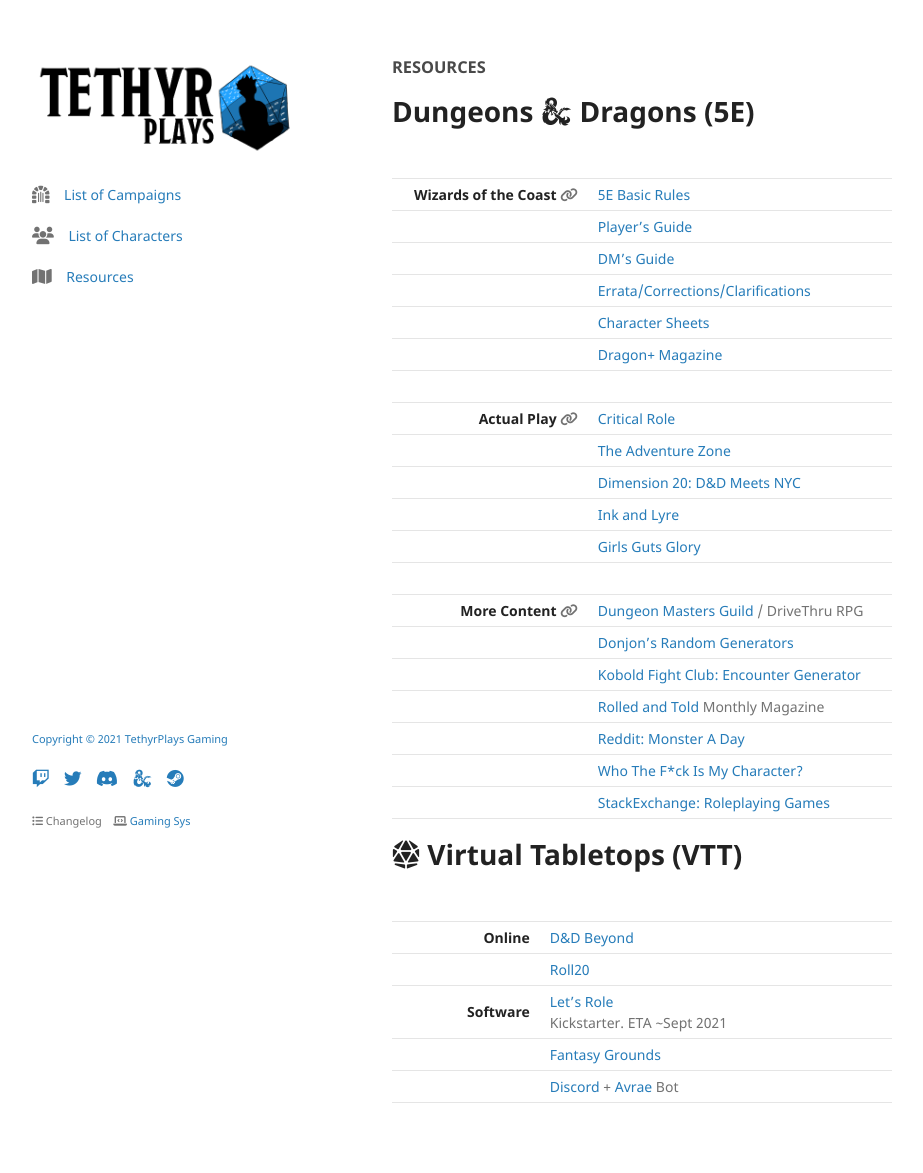
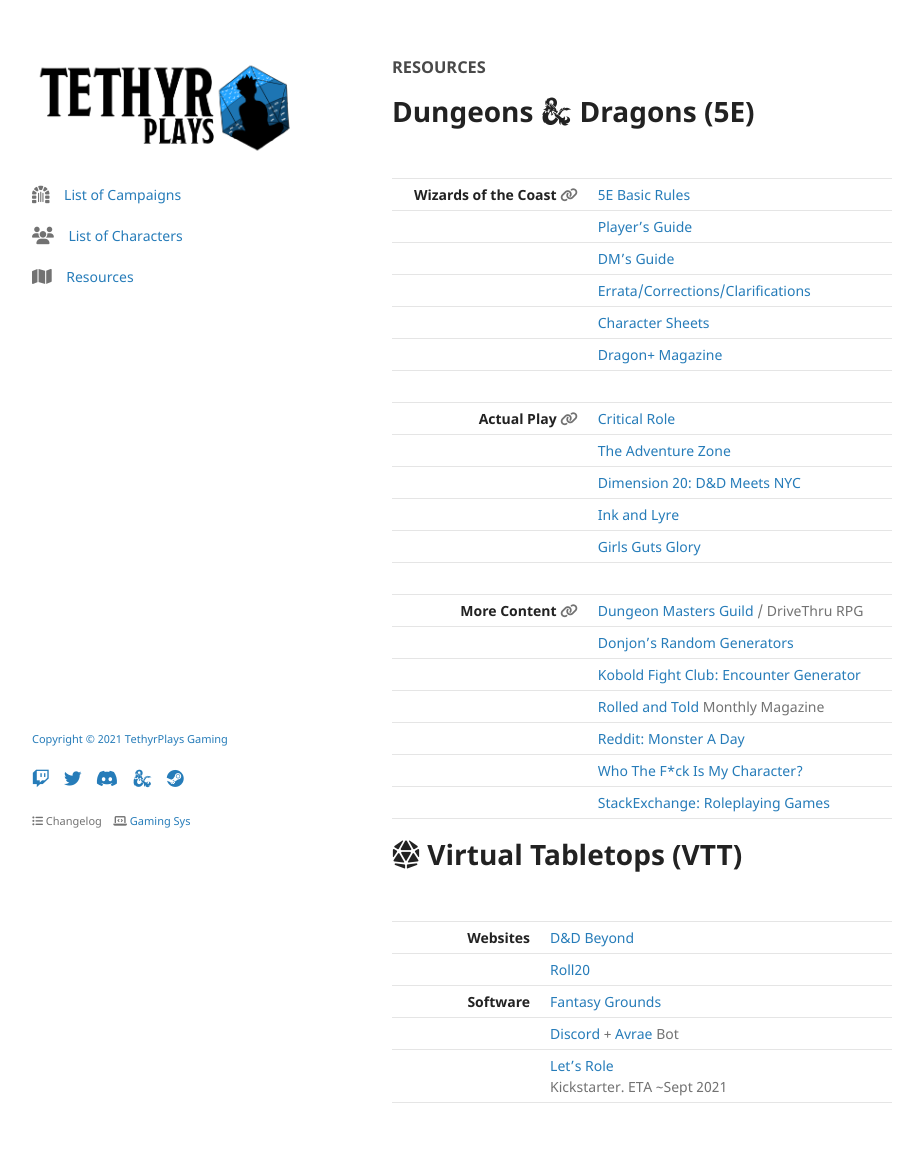
Before and after one commit to tethyrplays/tethyrplays, a Jekyll site: the page built from resources/index.md, in a window 1280 px wide. Shown: the whole page, without its empty margins (178-1101 px from the left). Built offline with Jekyll 4.4.1, drawn with Linux system fonts in a browser that asks for light colours; nearby versions of some CDN libraries; our own code applies the rules of GitHub Pages for plain Markdown files; the repository's description, which GitHub fills in, is left out.

Commit message:
Update index.md

```diff
--- a/resources/index.md
+++ b/resources/index.md
@@ -29,8 +29,8 @@
 
 | | |
 | ---: | :--- |
-| **Online** | [D&D Beyond](https://www.dndbeyond.com) |
+| **Websites** | [D&D Beyond](https://www.dndbeyond.com) |
 | | [Roll20](https://roll20.net) |
-| **Software** | [Let's Role](https://lets-role.com)<br />Kickstarter. ETA ~Sept 2021 |
-| | [Fantasy Grounds](https://www.fantasygrounds.com) |
+| **Software** | [Fantasy Grounds](https://www.fantasygrounds.com) |
 | | [Discord](https://discord.com) + [Avrae](https://avrae.io) Bot |
+| | [Let's Role](https://lets-role.com)<br />Kickstarter. ETA ~Sept 2021 |
```
